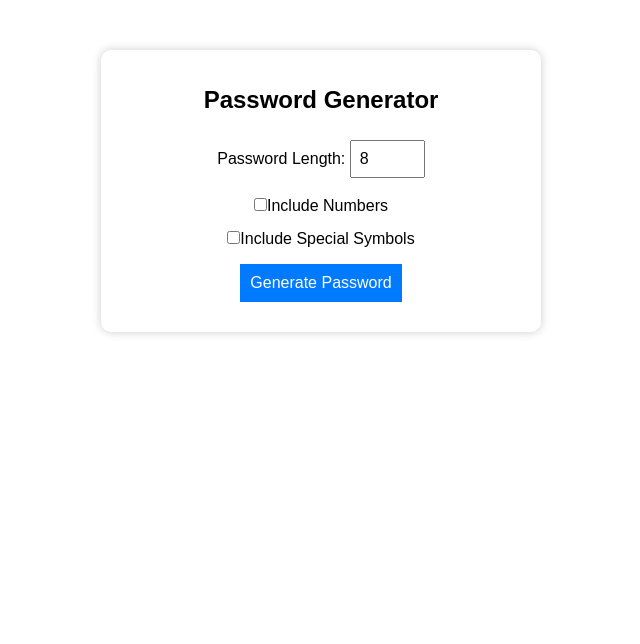
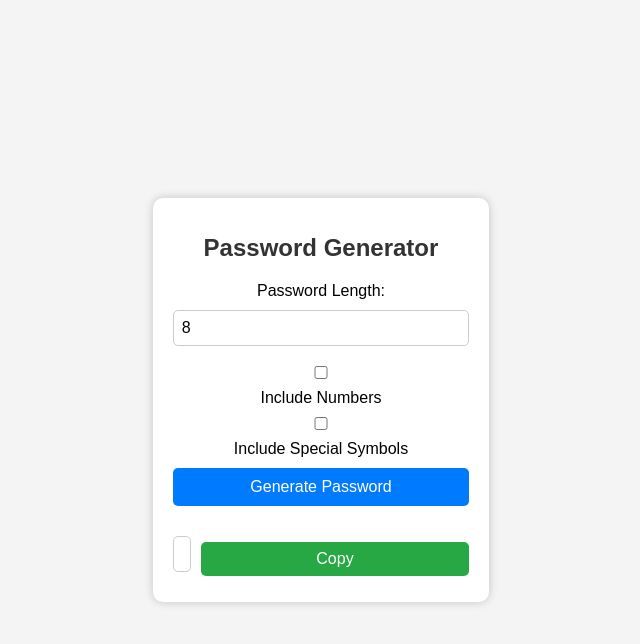
Before and after one commit to UmeenHashel/PasswordGenerator---Frontend, a React (Create React App) app: page / in a window 1280 px wide. Both pictures are taken after a click on the button "Generate Password". Shown: the top 644 px of the page, without its empty margins (319-959 px from the left). Built offline with nearby package versions, Linux system fonts and the light colour scheme; no server answers.

Commit message:
made small adjustmntets to the frontend

```diff
--- a/src/App.js
+++ b/src/App.js
@@ -1,27 +1,49 @@
 import { useState } from "react";
 import "./styles.css";
-
 
 function App() {
   const [length, setLength] = useState(8);
   const [numbers, setNumbers] = useState(false);
   const [symbols, setSymbols] = useState(false);
   const [password, setPassword] = useState("");
+  const [copied, setCopied] = useState(false);
 
   const handleGeneratePassword = async () => {
+    try {
+      const response = await fetch(
+        `http://127.0.0.1:5000/generate-password?length=${Number(length)}&numbers=${numbers}&symbols=${symbols}`
+      );
+      const data = await response.json();
+      setPassword(data.password);
+      console.log(data);
+      setCopied(false);
+    } catch (error) {
+      console.error("Error fetching password:", error);
+      setPassword("Error fetching password. Please try again.");
+    }
+  };
 
+  const handleCopy = () => {
+    navigator.clipboard.writeText(password)
+      .then(() => {
+        setCopied(true);
+        setTimeout(() => setCopied(false), 2000);
+      })
+      .catch((err) => console.error("Error copying to clipboard", err));
   };
 
   return (
-    <div class="container">
+    <div className="container">
       <h1>Password Generator</h1>
 
       <label>Password Length: </label>
       <input
         type="number"
         value={length}
-        onChangeCapture={(e) => setLength(e.target.value)}
-        min="4" max="50"/>
+        onChange={(e) => setLength(e.target.value)}
+        min="4"
+        max="50"
+      />
 
       <div>
         <label>
@@ -48,12 +70,13 @@ function App() {
       <button onClick={handleGeneratePassword}>Generate Password</button>
 
       {password && (
-        <div>
-          <h2>Password</h2>
-          <div>{password}</div>
-        </div>
+        <div className="password-container">
+        <input type="text" value={password} readOnly className="password-box" placeholder="Generated password will appear here" />
+        <button className="copy-btn" onClick={handleCopy} disabled={!password}>
+          {copied ? "Copied!" : "Copy"}
+        </button>
+      </div>
       )}
-
     </div>
   );
 }
--- a/src/styles.css
+++ b/src/styles.css
@@ -1,21 +1,47 @@
-.container {
+body {
+    font-family: Arial, sans-serif;
+    background-color: #f4f4f4;
+    display: flex;
+    justify-content: center;
+    align-items: center;
+    height: 100vh;
+    margin: 0;
+  }
+
+  .container {
     max-width: 400px;
-    margin: 50px auto;
+    background: white;
     padding: 20px;
     border-radius: 10px;
     box-shadow: 0 0 10px rgba(0, 0, 0, 0.2);
     text-align: center;
-    font-family: Arial, sans-serif;
   }
 
   h1 {
     font-size: 24px;
+    margin-bottom: 20px;
+    color: #333;
   }
 
-  input, button {
+  input {
     margin: 10px 0;
     padding: 8px;
     font-size: 16px;
+    border-radius: 5px;
+    border: 1px solid #ccc;
+    width: 100%;
+    box-sizing: border-box;
+  }
+
+  .checkbox-group {
+    text-align: left;
+    margin: 10px 0;
+  }
+
+  .checkbox-group label {
+    display: block;
+    margin: 5px 0;
+    font-size: 14px;
   }
 
   button {
@@ -24,8 +50,37 @@
     border: none;
     padding: 10px;
     cursor: pointer;
+    font-size: 16px;
+    border-radius: 5px;
+    width: 100%;
+    margin-top: 10px;
   }
 
   button:hover {
     background-color: #0056b3;
   }
+
+  .password-container {
+    display: flex;
+    align-items: center;
+    margin-top: 20px;
+  }
+
+  .password-box {
+    flex: 1;
+    padding: 8px;
+    font-size: 16px;
+    border: 1px solid #ccc;
+    border-radius: 5px;
+    margin-right: 10px;
+    text-align: center;
+  }
+
+  .copy-btn {
+    background-color: #28a745;
+    padding: 8px 12px;
+  }
+
+  .copy-btn:hover {
+    background-color: #218838;
+  }
```
